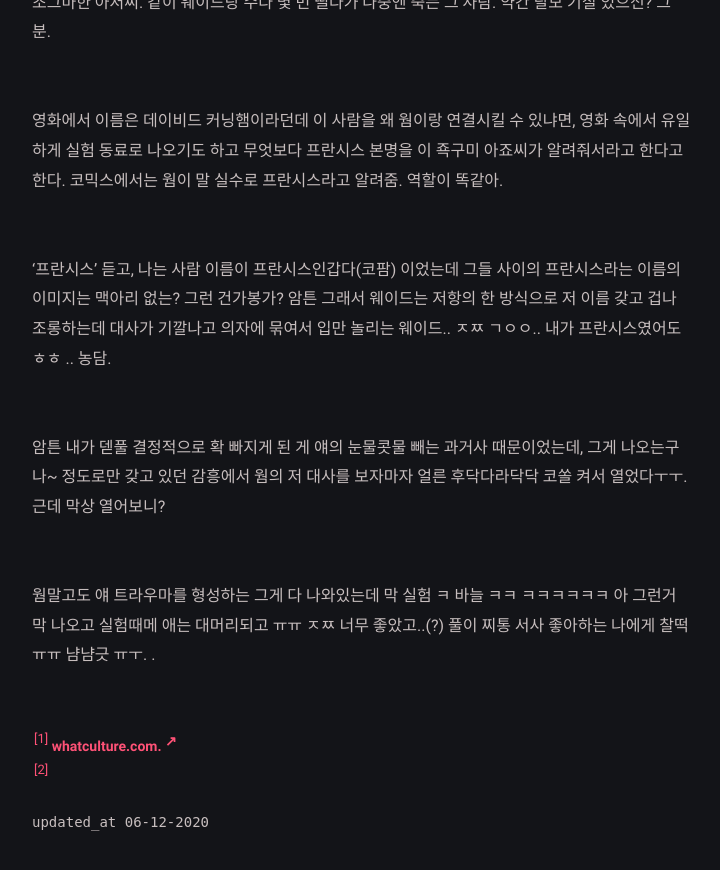
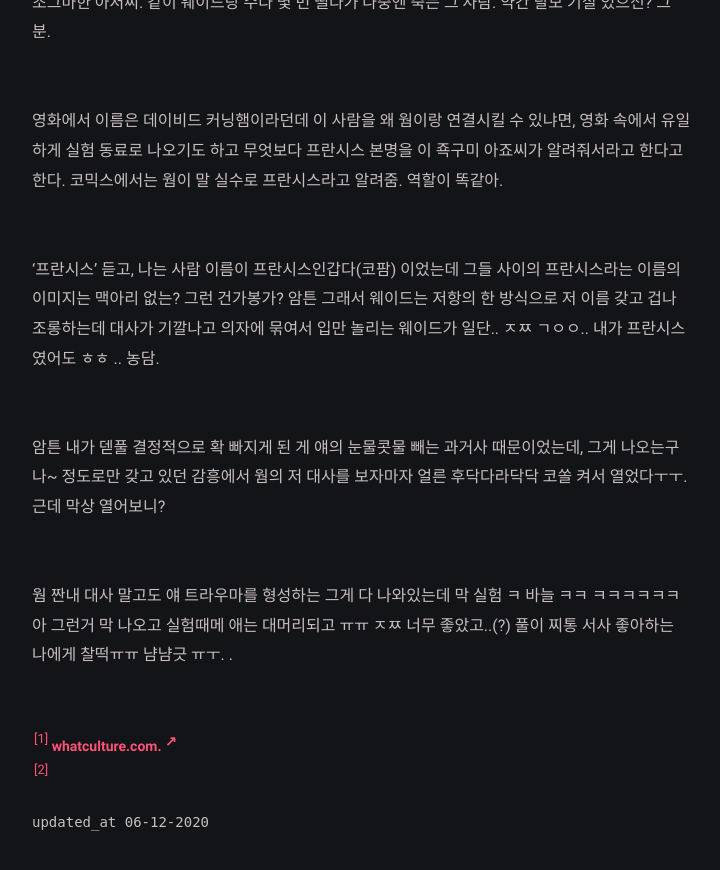
Before and after one commit to iwdstry/yeieje, a Jekyll site: the page built from _posts/2020-12-06-issue-review.md, in a window 1280 px wide and 900 px high, scrolled down 1471 px. Shown: the top 870 px of the window, without its empty margins (278-998 px from the left). Built offline with Jekyll 4.4.1, drawn with Linux system fonts in a browser that asks for light colours; some web fonts are replaced.

Commit message:
Update 2020-12-06-issue-review.md

```diff
--- a/_posts/2020-12-06-issue-review.md
+++ b/_posts/2020-12-06-issue-review.md
@@ -26,12 +26,12 @@ tag: [Review]
 
 <br/>영화에서 이름은 데이비드 커닝햄이라던데 이 사람을 왜 웜이랑 연결시킬 수 있냐면, 영화 속에서 유일하게 실험 동료로 나오기도 하고 무엇보다 프란시스 본명을 이 죡구미 아죠씨가 알려줘서라고 한다고 한다. 코믹스에서는 웜이 말 실수로 프란시스라고 알려줌. 역할이 똑같아.
 
-<br/>'프란시스' 듣고, 나는 사람 이름이 프란시스인갑다(코팜) 이었는데 그들 사이의 프란시스라는 이름의 이미지는 맥아리 없는? 그런 건가봉가? 암튼 그래서 웨이드는 저항의 한 방식으로 저 이름 갖고 겁나 조롱하는데 대사가 기깔나고 의자에 묶여서 입만 놀리는 웨이드.. ㅈㅉ ㄱㅇㅇ.. 내가 프란시스였어도 ㅎㅎ .. 농담.
+<br/>'프란시스' 듣고, 나는 사람 이름이 프란시스인갑다(코팜) 이었는데 그들 사이의 프란시스라는 이름의 이미지는 맥아리 없는? 그런 건가봉가? 암튼 그래서 웨이드는 저항의 한 방식으로 저 이름 갖고 겁나 조롱하는데 대사가 기깔나고 의자에 묶여서 입만 놀리는 웨이드가 일단.. ㅈㅉ ㄱㅇㅇ.. 내가 프란시스였어도 ㅎㅎ .. 농담.
 
 <br/>
 암튼 내가 덷풀 결정적으로 확 빠지게 된 게 얘의 눈물콧물 빼는 과거사 때문이었는데, 그게 나오는구나~ 정도로만 갖고 있던 감흥에서 웜의 저 대사를 보자마자 얼른 후닥다라닥닥 코쏠 켜서 열었다ㅜㅜ. 근데 막상 열어보니?
 
-<br/>웜말고도 얘 트라우마를 형성하는 그게 다 나와있는데 막 실험 ㅋ  바늘 ㅋㅋ   ㅋㅋㅋㅋㅋㅋ 아 그런거 막 나오고 실험때메 애는 대머리되고 ㅠㅠ ㅈㅉ 너무 좋았고..(?) 풀이 찌통 서사 좋아하는 나에게 찰떡ㅠㅠ 냠냠긋 ㅠㅜ. .
+<br/>웜 짠내 대사 말고도 얘 트라우마를 형성하는 그게 다 나와있는데 막 실험 ㅋ  바늘 ㅋㅋ   ㅋㅋㅋㅋㅋㅋ 아 그런거 막 나오고 실험때메 애는 대머리되고 ㅠㅠ ㅈㅉ 너무 좋았고..(?) 풀이 찌통 서사 좋아하는 나에게 찰떡ㅠㅠ 냠냠긋 ㅠㅜ. .
 <br/>
 <br/>
 
```
